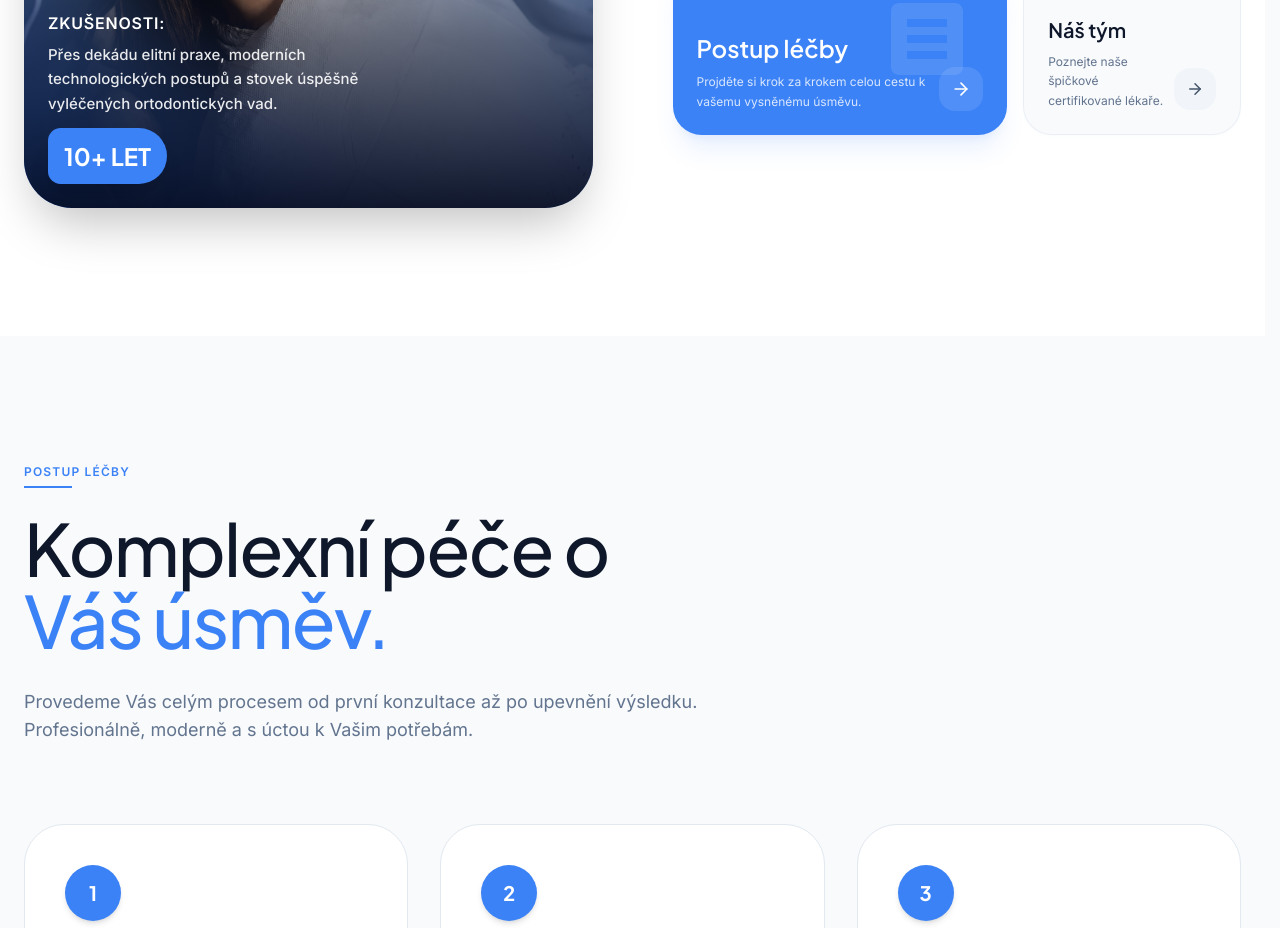
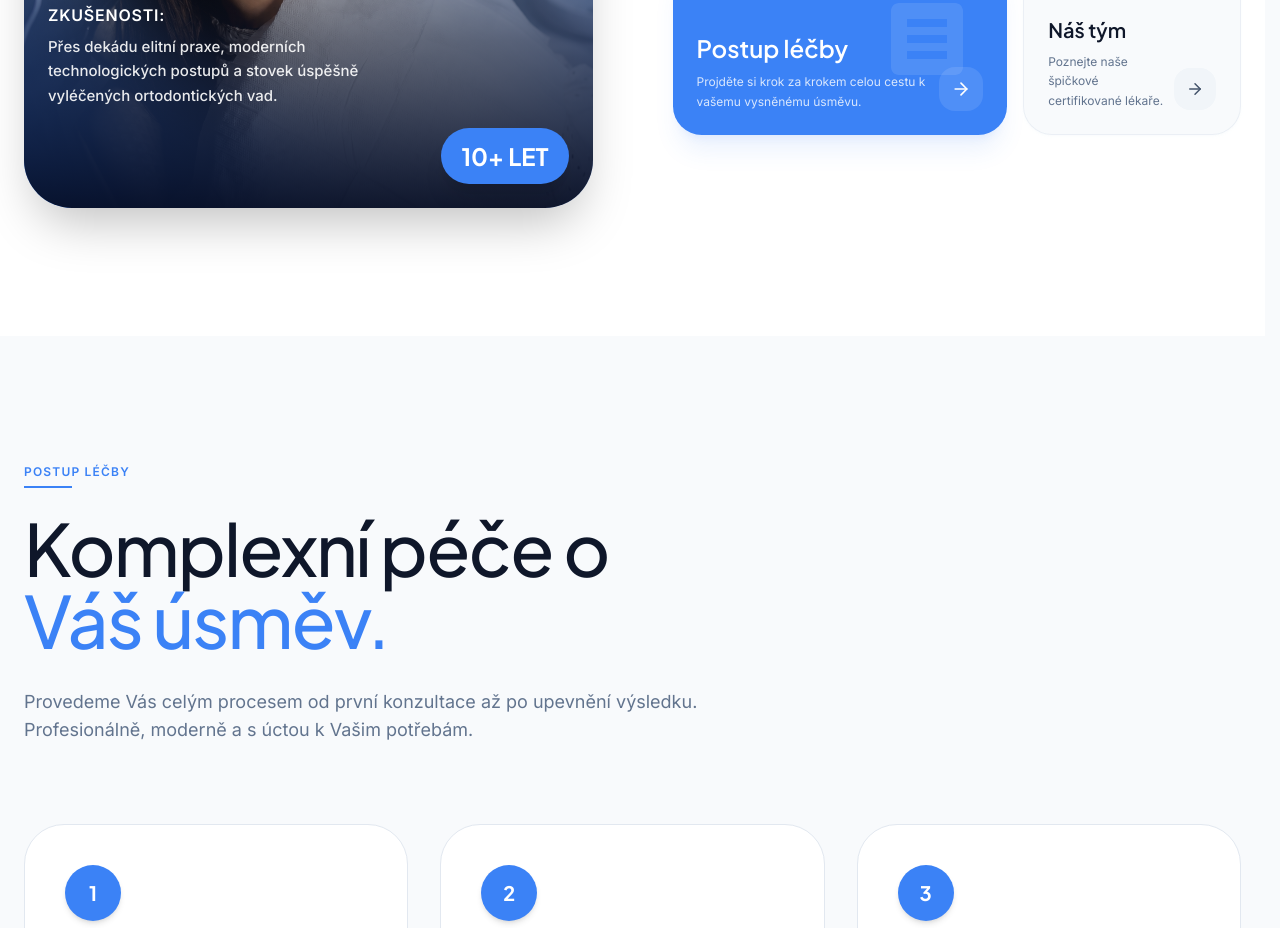
Before and after one commit to denysovski/KDermaDentist, a React (Vite) app: page / in a window 1280 px wide. Shown: the part 1820-2748 px from the top of the page. Built offline with nearby package versions, Linux system fonts and the light colour scheme; no server answers.

Commit message:
Adjust about badge alignment

```diff
--- a/src/components/About.tsx
+++ b/src/components/About.tsx
@@ -43,7 +43,7 @@ export default function About({ onNavigateToPostup = () => {}, onNavigateToTeam
                     Přes dekádu elitní praxe, moderních technologických postupů a stovek úspěšně vyléčených ortodontických vad.
                   </p>
                 </div>
-                <span className="inline-flex items-center justify-center rounded-r-4xl rounded-l-[0.9rem] bg-brand-blue px-4 py-3 text-white font-display font-black text-xl md:text-2xl shadow-xl border-0">
+                <span className="inline-flex self-end w-fit items-center justify-center rounded-full bg-brand-blue px-4 py-2.5 md:px-5 md:py-3 text-white font-display font-black text-sm md:text-2xl shadow-xl border-0 mt-1 md:mt-2">
                   10+ LET
                 </span>
               </div>
```
